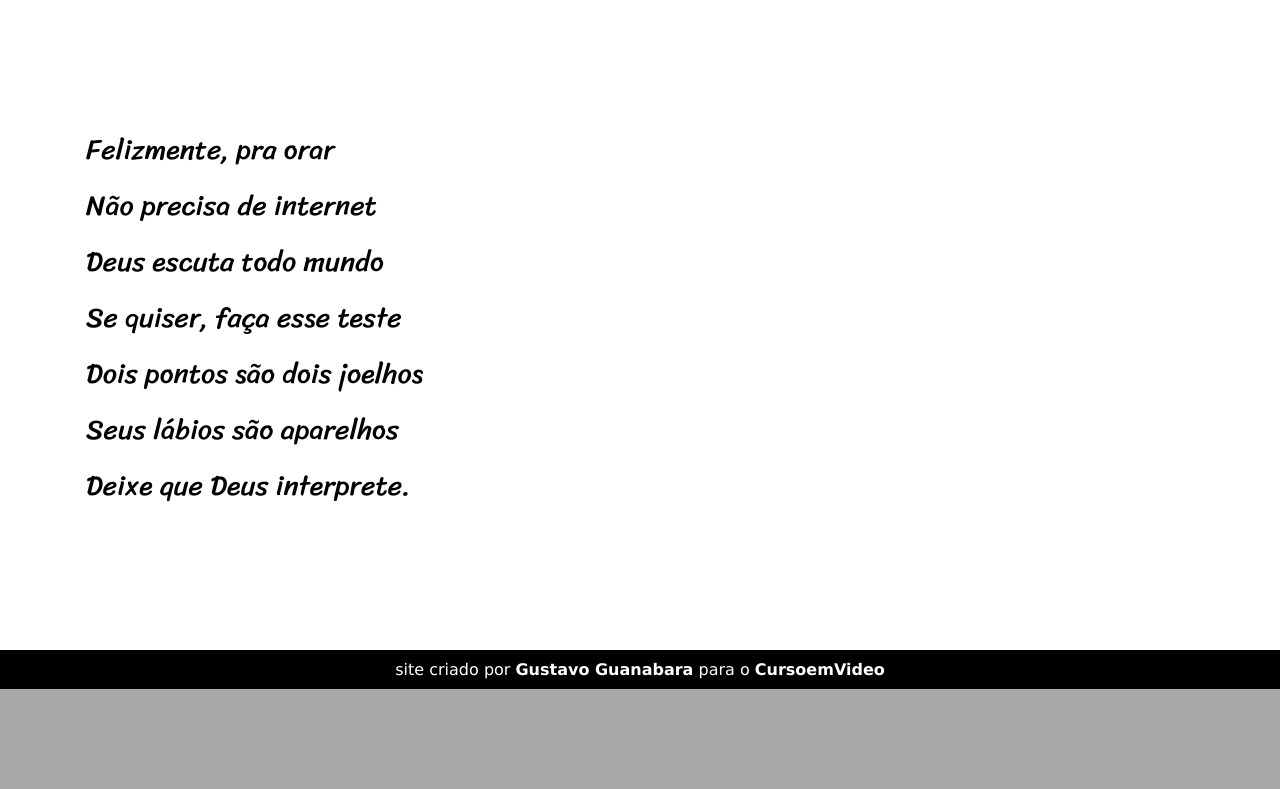
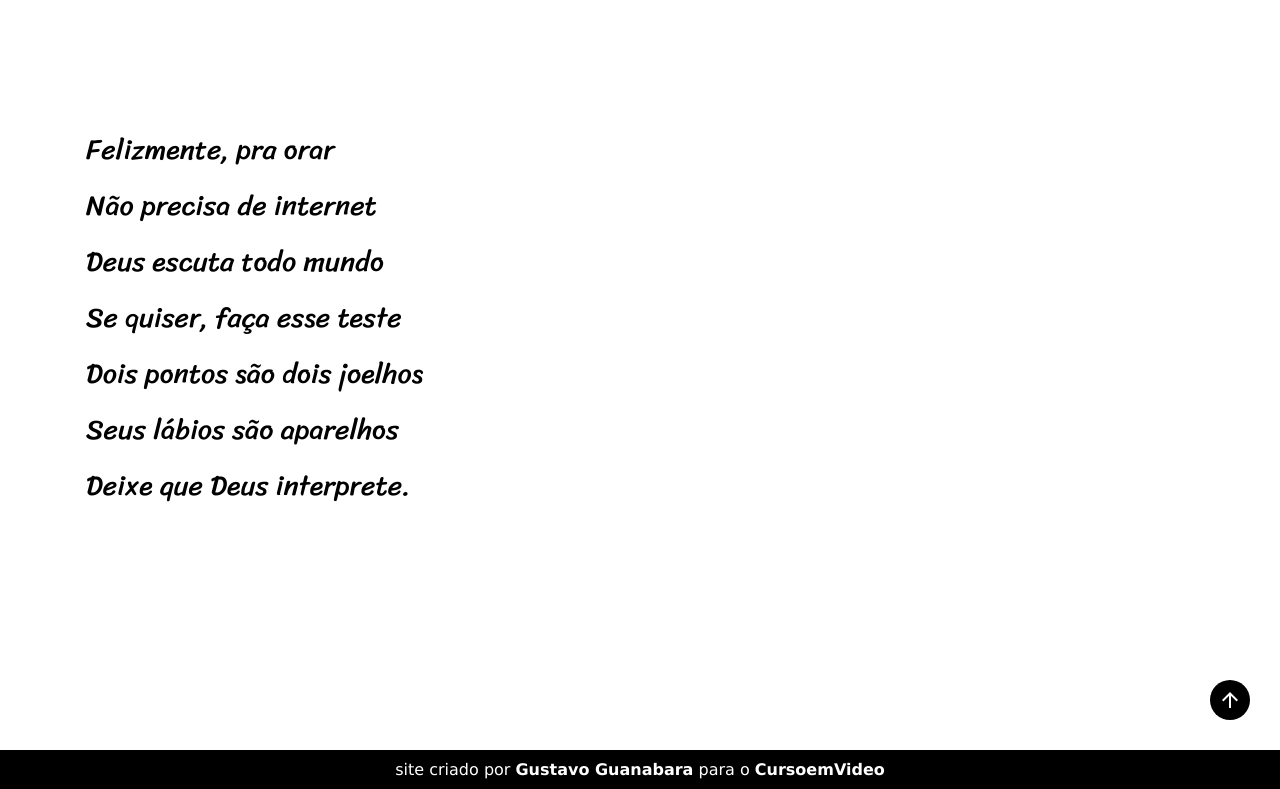
Before and after one commit to TrevoYex/projeto-cordel, a plain HTML site: page index.html in a window 1280 px wide. Shown: the part 3732-4521 px from the top of the page. Before the commit the page ends 4421 px from the top, so only its background shows below. Drawn offline with nearby package versions, Linux system fonts and the light colour scheme.

Commit message:
button backToTop html/css

```diff
--- a/estilo/style.css
+++ b/estilo/style.css
@@ -94,3 +94,26 @@ footer {
     color: white;
     padding: 10px;
 }
+
+.arrow {
+    display: flex;
+    justify-content: flex-end;
+    background-color: #fff;
+}
+
+.arrow a {
+    text-decoration: none;
+}
+
+span#btnScrollToTop {
+    background-color: #000;
+    color: white;
+    display: flex;
+    align-items: center;
+    justify-content: center;
+    width: 40px;
+    height: 40px;
+    margin: 30px;
+    border-radius: 50%;
+    transition: all .4s;
+}
--- a/index.html
+++ b/index.html
@@ -5,11 +5,12 @@
     <meta http-equiv="X-UA-Compatible" content="IE=edge">
     <meta name="viewport" content="width=device-width, initial-scale=1.0">
     <title>Cordel Moderno</title>
+    <link rel="stylesheet" href="https://fonts.googleapis.com/css2?family=Material+Symbols+Outlined:opsz,wght,FILL,GRAD@20..48,100..700,0..1,-50..200" />
     <link rel="stylesheet" href="estilo/style.css">
 </head>
 <body>
     <header>
-        <h1>Cordel Moderno</h1>
+        <h1 id="titulo">Cordel Moderno</h1>
         <p>
             Por <a href="https://www.recantodasletras.com.br/poesias/3186743" target="_blank">Milton Duarte</a>
         </p>
@@ -95,6 +96,10 @@
             </p>
     </section>
 
+    <div class="arrow">
+        <a href="#titulo"><span class="material-symbols-outlined" id="btnScrollToTop">arrow_upward</span></a>
+    </div>
+
     <footer>
         <p>site criado por <a href="https://gustavoguanabara.github" target="_blank">Gustavo Guanabara</a> para o <a href="https://www.cursoemvideo.com" target="_blank">CursoemVideo</a></p>
     </footer>
```
